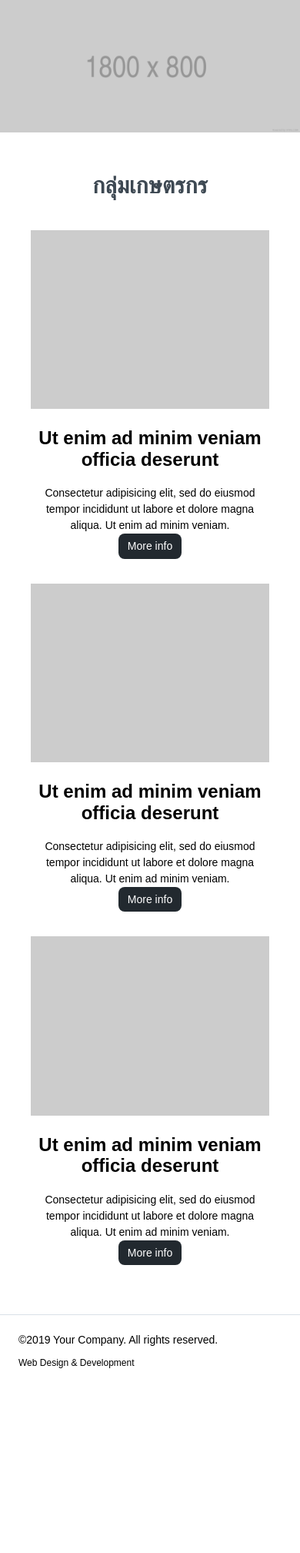
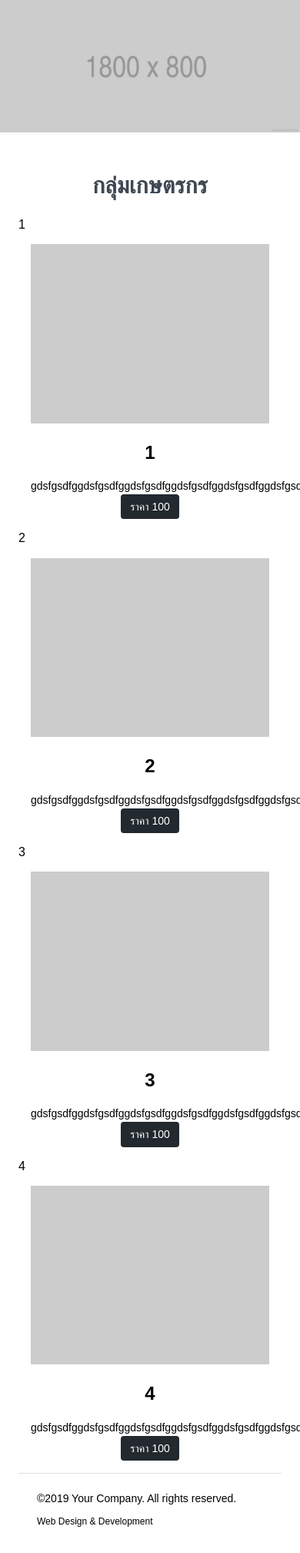
Before and after one commit to JohnEleanor/World-skill_kk, a PHP site: page / in a window 390 px wide; the page is wider, and only the part inside the window is pictured. Shown: the part 180-2197 px from the top of that part at 77% size. Before the commit the page ends 1957 px from the top of that part, so only its background shows below. Run offline with PHP 8.4, Linux system fonts and the light colour scheme; data comes from the database, SQL or seed files in the repository.

Commit message:
some thing

```diff
--- a/index.php
+++ b/index.php
@@ -1,3 +1,6 @@
+<?php
+require_once('System/config.php');
+?>
 <!DOCTYPE html>
 <html lang="en">
 <head>
@@ -46,30 +49,19 @@
         </div>
 
         <div class="container max-w-xl mx-auto text-center flex flex-wrap items-start md:flex-no-wrap">
-            <div class="my-4 w-full md:w-1/3 flex flex-col items-center justify-center px-4">
-                <img src="img/im.png" class="mb-6" />
-
-                <h2 class="text-2xl mb-2">Ut enim ad minim veniam officia deserunt</h2>
-                <p class="mt-3 mx-auto text-sm leading-normal">Consectetur adipisicing elit, sed do eiusmod tempor incididunt ut labore et dolore magna aliqua. Ut enim ad minim veniam. </p>
-                <a href="group.html" class="inline-block no-underline bg-black text-white text-sm py-2 px-3 rounded-lg">More info</a>
-            </div>
-
-            <div class="my-4 w-full md:w-1/3 flex flex-col items-center justify-center px-4">
-                <img src="img/im.png" class="mb-6" />
-                <h2 class="text-2xl mb-2">Ut enim ad minim veniam officia deserunt</h2>
-                <p class="mt-3 mx-auto text-sm leading-normal">Consectetur adipisicing elit, sed do eiusmod tempor incididunt ut labore et dolore magna aliqua. Ut enim ad minim veniam. </p>
-                <a href="group.html" class="inline-block no-underline bg-black text-white text-sm py-2 px-3 rounded-lg">More info</a>
-            </div>
-
-            <div class="my-4 w-full md:w-1/3 flex flex-col items-center justify-center px-4">
-                <img src="img/im.png" class="mb-6" />
-
-                <h2 class="text-2xl mb-2">Ut enim ad minim veniam officia deserunt</h2>
-                <p class="mt-3 mx-auto text-sm leading-normal">Consectetur adipisicing elit, sed do eiusmod tempor incididunt ut labore et dolore magna aliqua. Ut enim ad minim veniam. </p>
-                <a href="group.html" class="inline-block no-underline bg-black text-white text-sm py-2 px-3 rounded-lg">More info</a>
-            </div>
+            <?php
+            $query = mysqli_query($conn, 'SELECT * FROM tb_products');
+            while ($result = mysqli_fetch_array($query)) {
+                echo $result['idProducts'];
+            ?>
+                <div class="my-4 w-full md:w-1/3 flex flex-col items-center justify-center px-4">
+                    <img src="img/im.png" class="mb-6" />
+                    <h2 class="text-2xl mb-2"><?php echo $result['idProducts']; ?></h2>
+                    <p class="mt-3 mx-auto text-sm leading-normal"><?php echo $result['Summary Info']; ?></p>
+                    <a href="group.html" class="inline-block no-underline bg-black text-white text-sm py-2 px-3 rounded">ราคา <?php echo $result['Price']; ?> </a>
+                </div>
+            <?php } ?>
         </div>
-    </div>
     <!-- /home content -->
 
     <!-- footer -->
```
Also changed, not shown: dashboard.php (+12 -13 lines).
